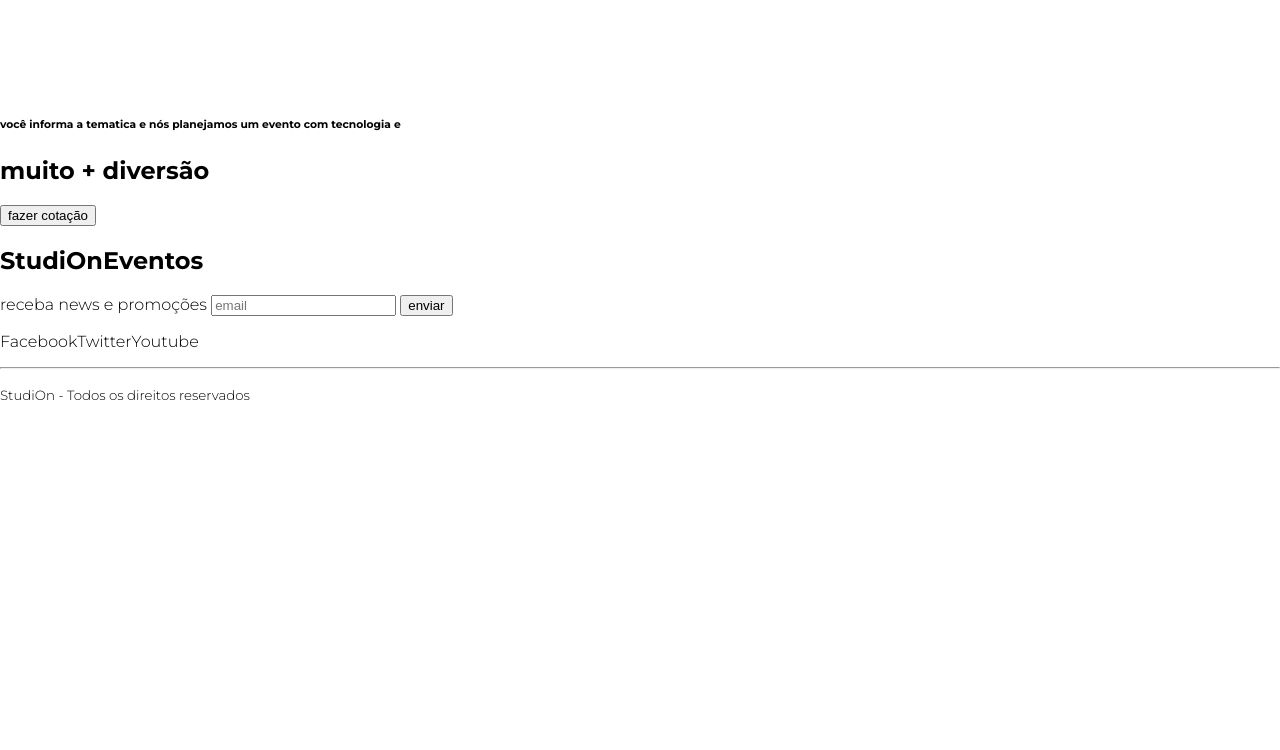
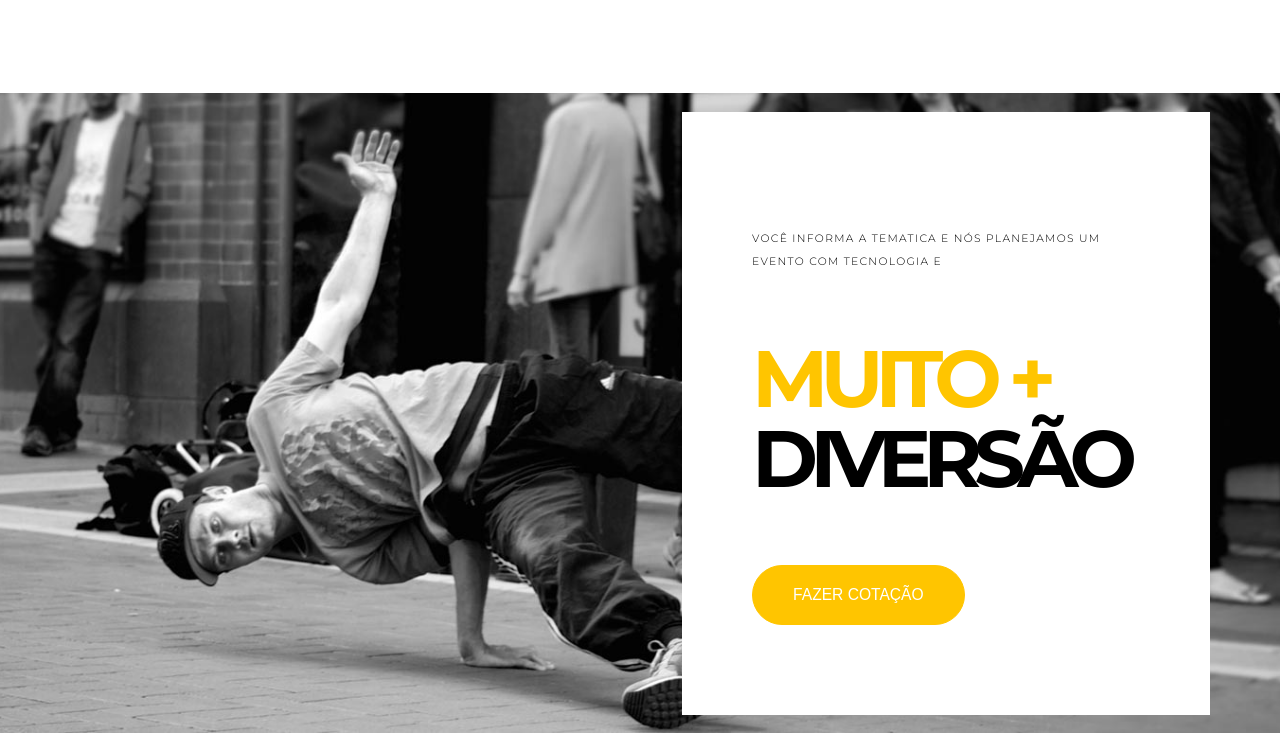
Before and after one commit to DionyLara/DionyLara, a website: page src/index.html in a window 1280 px wide. Shown: the part 1665-2415 px from the top of the page. Before the commit the page ends 2209 px from the top, so only its background shows below. Drawn offline with Linux system fonts and the light colour scheme.

Commit message:
feat(quote): Implemented the quote style

```diff
--- a/src/Style.css
+++ b/src/Style.css
@@ -153,9 +153,7 @@
 
  }
 
- .btn--slider:hover,
- .btn--slider:active,
- .btn--slider:focus {
+ .btn--slide:hover {
     border-color: var(--color-primary);
     background-color: var(--color-primary);
     color: #fff;
@@ -232,9 +230,67 @@
   cursor: pointer;
  }
 
- .btn:hover,
- .btn:active,
- .btn:focus {
+ .btn--institucional:hover{
     background-color: #fff;
     color: var(--color-primary);
+    box-shadow: 0 12px 16px 0 rgba(0,0,0,0.24),0 17px 50px 0 rgba(0,0,0,0.19);
 }
+
+.quote{
+  background-image: url(./images/parallax.jpg);
+  background-repeat: no-repeat;
+  background-attachment: fixed;
+  min-height: 80vh;
+  background-position: center;
+  background-size: cover;
+}
+
+.quote__container{
+  display: grid;
+  align-items: center;
+  justify-content: end;
+  height: 80vh;
+}
+
+.quote__copy{
+    background-color: #fff;
+    padding: 5.625rem 4.375rem;
+}
+
+.quote__copy h6{
+  text-transform: uppercase;
+  letter-spacing: .1875ch;
+  font-weight: 400;
+  font-size: .9375;
+  line-height: 1.4375rem;
+  max-width: 55ch;
+}
+
+.quote__copy h2{
+  font-size: 5rem;
+  text-transform: uppercase;
+  letter-spacing: -.1475ch;
+  max-width: 7ch;
+  line-height: 5rem;
+  margin: 1,875rem 0;
+}
+
+.btn--quote{
+  padding: 1.25rem 2.5rem;
+  border: .125px, solid, #fff;
+  border-radius: 5rem;
+  border-color: var(--color-primary);
+  color: #fff;
+  background: var(--color-primary);
+  font-weight: 300;
+  text-transform: uppercase;
+  font-size: .975rem;
+  transition: 0.5s all ease;
+  cursor: pointer;
+}
+
+.btn--quote:hover {
+  border-color: var(--color-copy);
+   background-color: #fff;
+   color: var(--color-copy);
+}
--- a/src/index.html
+++ b/src/index.html
@@ -85,13 +85,15 @@
         </div>
       </section>
 
-      <section>
-        <div>
-          <h6>
-            você informa a tematica e nós planejamos um evento com tecnologia e
-          </h6>
-          <h2><span>muito + </span>diversão</h2>
-          <button>fazer cotação</button>
+      <section class="quote">
+        <div class="container quote__container">
+          <div class="quote__copy">
+            <h6>
+              você informa a tematica e nós planejamos um evento com tecnologia e
+            </h6>
+            <h2><span class="copy--primary">muito + </span>diversão</h2>
+            <button class="btn--quote">fazer cotação</button>
+          </div>
         </div>
       </section>
     </main>
```
